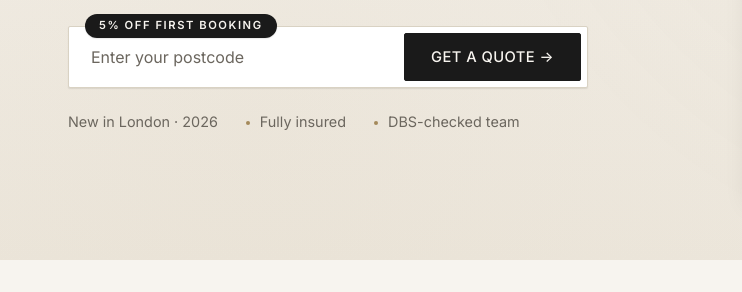
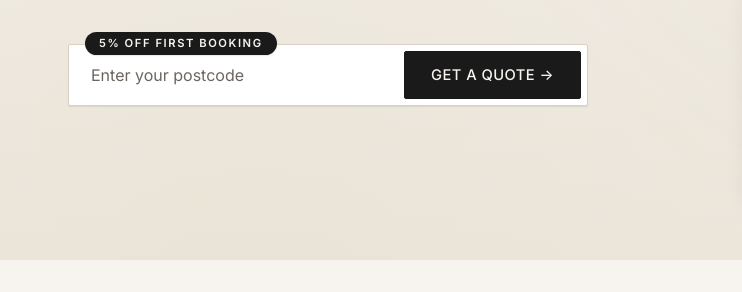
Before and after one commit to Serfer54/hausio, a plain HTML site: page index.html in a window 1280 px wide. Shown: the part 508-800 px from the top of the page, 0-742 px from the left. Drawn offline with nearby package versions, Linux system fonts and the light colour scheme.

Commit message:
Remove trust badges under postcode

```diff
--- a/index.html
+++ b/index.html
@@ -61,11 +61,6 @@
         <input id="postcode" name="postcode" type="text" placeholder="Enter your postcode" autocomplete="postal-code" />
         <button type="submit" class="btn btn-dark">Get a quote →</button>
       </form>
-      <ul class="hero-trust">
-        <li>New in London · 2026</li>
-        <li>Fully insured</li>
-        <li>DBS-checked team</li>
-      </ul>
     </div>
   </div>
 </section>
```
